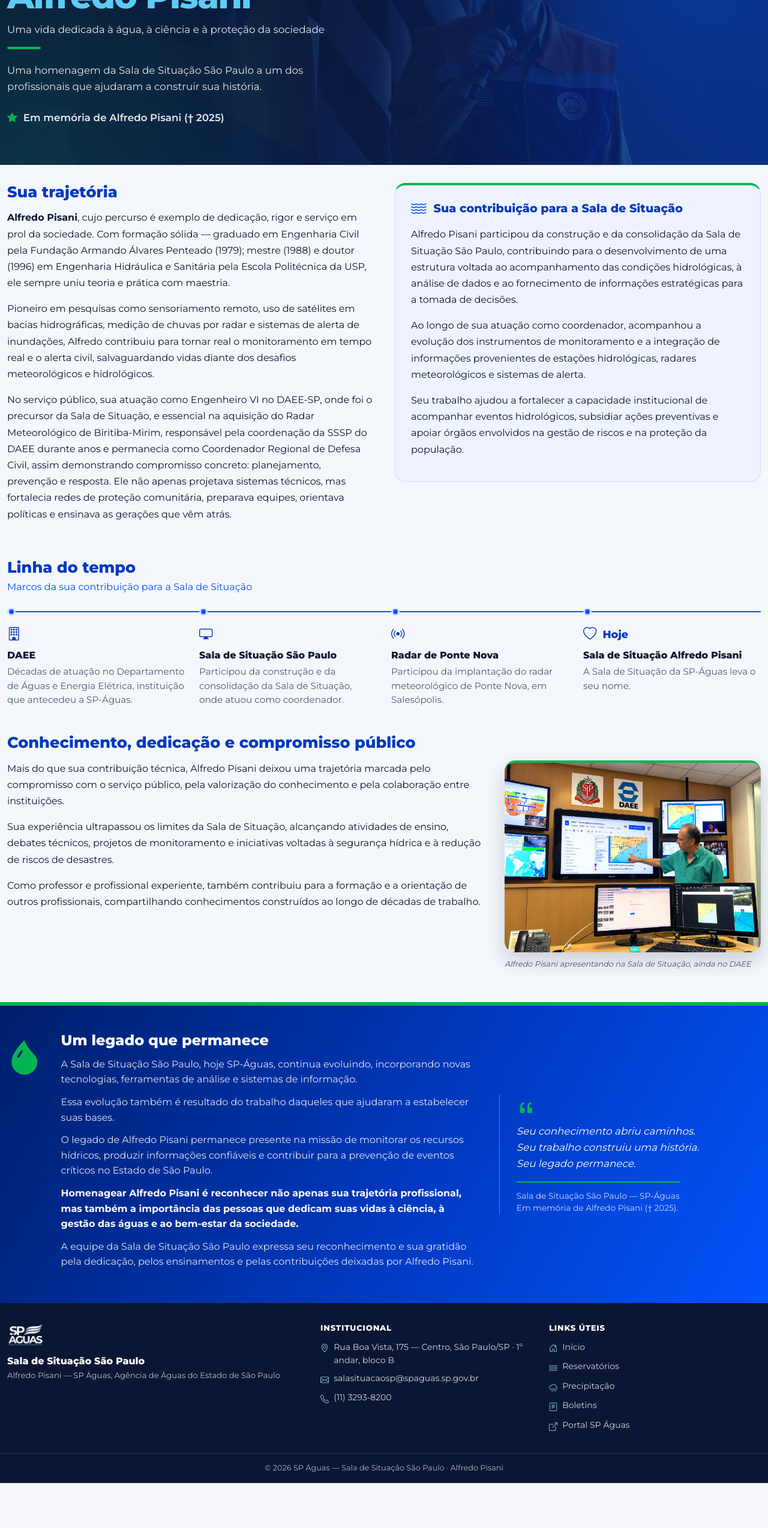
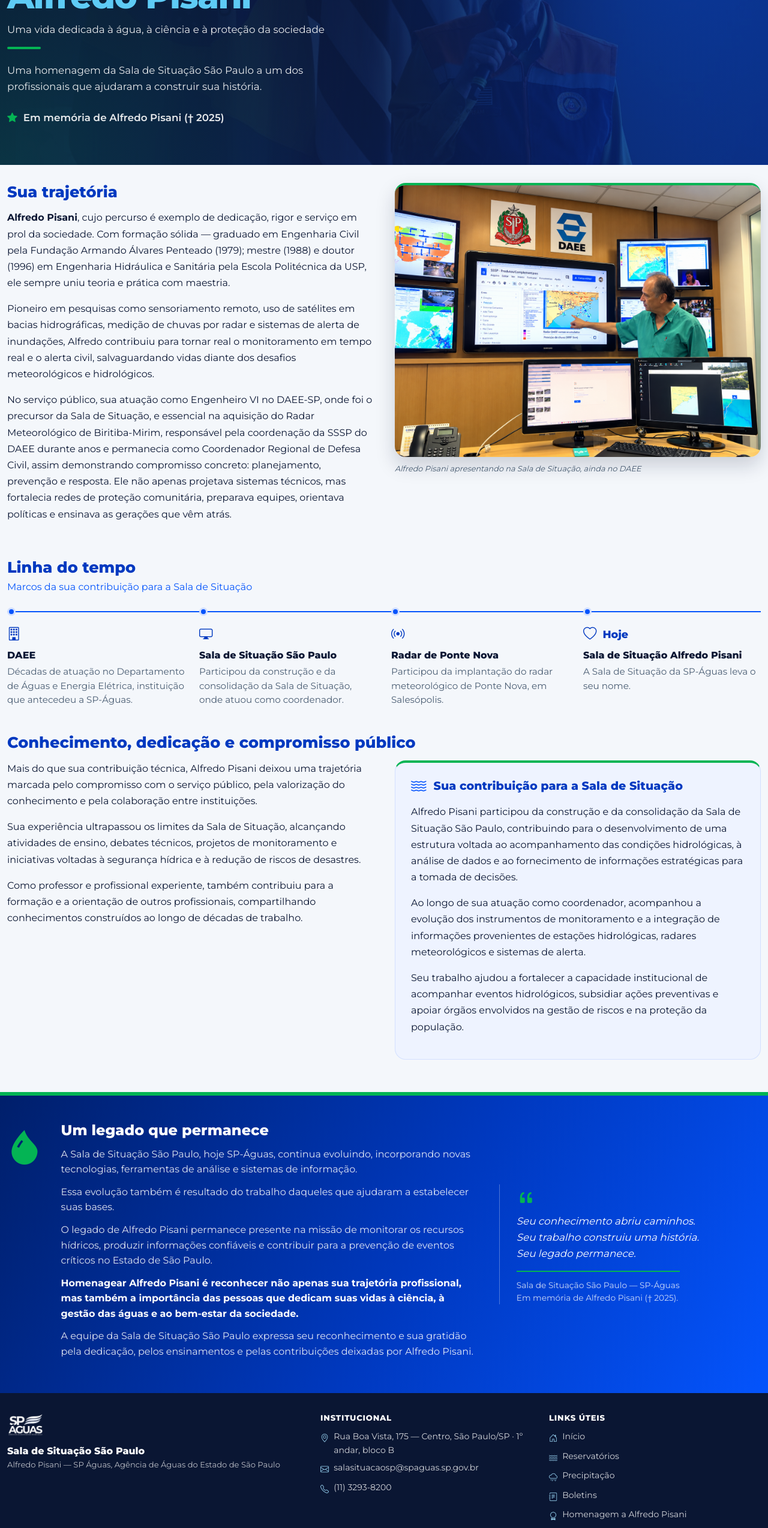
Before and after one commit to corina-alves/ssap, a Next.js app: page /institucional/alfredo-pisani in a window 1280 px wide. Shown: the part 234-2782 px from the top of the page at 60% size. Before the commit the page ends 2707 px from the top, so only its background shows below. Built offline with nearby package versions, Linux system fonts and the light colour scheme.

Commit message:
homenagem no footer, botão baixar pdf e painel de chuva na home modificado com cores referente a intensidade

```diff
--- a/src/app/(site)/institucional/alfredo-pisani/page.tsx
+++ b/src/app/(site)/institucional/alfredo-pisani/page.tsx
@@ -61,14 +61,15 @@
                 <Paragrafo key={t} texto={t} />
               ))}
             </section>
-            <aside className="hm-legado">
-              <h2>
-                <i className="bi bi-water" /> Sua contribuição para a Sala de Situação
-              </h2>
-              {CONTRIBUICAO.map((t) => (
-                <Paragrafo key={t} texto={t} />
-              ))}
-            </aside>
+            {/* ao lado da trajetória, a foto dele na Sala de Situação */}
+            {FOTO_SALA && (
+              <figure className="hm-foto">
+                <div className="hm-foto__imagem">
+                  <Image src={FOTO_SALA.src} alt={FOTO_SALA.legenda} fill sizes="(max-width: 991px) 90vw, 560px" priority />
+                </div>
+                <figcaption>{FOTO_SALA.legenda}</figcaption>
+              </figure>
+            )}
           </div>
 
           <section className="hm-secao">
@@ -90,20 +91,20 @@
 
           <section className="hm-secao hm-texto">
             <h2 className="hm-titulo">Conhecimento, dedicação e compromisso público</h2>
-            <div className={FOTO_SALA ? 'hm-texto__grade' : undefined}>
+            <div className="hm-texto__grade hm-texto__grade--meio">
               <div>
                 {COMPROMISSO.map((t) => (
                   <Paragrafo key={t} texto={t} />
                 ))}
               </div>
-              {FOTO_SALA && (
-                <figure className="hm-foto">
-                  <div className="hm-foto__imagem">
-                    <Image src={FOTO_SALA.src} alt={FOTO_SALA.legenda} fill sizes="(max-width: 991px) 90vw, 480px" />
-                  </div>
-                  <figcaption>{FOTO_SALA.legenda}</figcaption>
-                </figure>
-              )}
+              <aside className="hm-legado">
+                <h2>
+                  <i className="bi bi-water" /> Sua contribuição para a Sala de Situação
+                </h2>
+                {CONTRIBUICAO.map((t) => (
+                  <Paragrafo key={t} texto={t} />
+                ))}
+              </aside>
             </div>
           </section>
 
--- a/src/app/(site)/resolucao_regulatorio_ana_spaguas/page.tsx
+++ b/src/app/(site)/resolucao_regulatorio_ana_spaguas/page.tsx
@@ -36,6 +36,7 @@
       trilha="Resolução ANA/DAEE nº 925/2017"
       kicker="Regulação do Sistema Cantareira"
       titulo="Resolução Conjunta ANA/DAEE nº 925, de 29 de maio de 2017"
+      pdf="/legado/outorga/SistemaCantareira/Resolucao_Conjunta_ANA_DAEE_No_925_de_29-05-2017.pdf"
       ementa="Dispõe sobre as condições de operação para o Sistema Cantareira - SC, delimitado, para fins desta resolução, como o conjunto dos reservatórios Jaguari-Jacareí, Cachoeira, Atibainha e Paiva Castro."
       dados={[
         { icone: 'bi-calendar3', texto: 'Publicada em 31 de maio de 2017' },
--- a/src/components/site/layout.tsx
+++ b/src/components/site/layout.tsx
@@ -125,6 +125,10 @@
                     <Link href="/boletins">Boletins</Link>
                   </li>
                   <li>
+                    <i className="bi bi-award" />
+                    <Link href="/institucional/alfredo-pisani">Homenagem a Alfredo Pisani</Link>
+                  </li>
+                  <li>
                     <i className="bi bi-box-arrow-up-right" />
                     <a href="https://www.spaguas.sp.gov.br/" target="_blank" rel="noopener">
                       Portal SP Águas
--- a/src/conteudo/homenagem-alfredo-pisani.ts
+++ b/src/conteudo/homenagem-alfredo-pisani.ts
@@ -19,7 +19,7 @@
 
 export type Depoimento = { texto: string; autor: string };
 
-/** Foto ao lado do texto "Conhecimento, dedicação e compromisso público" (caminho em public/). Sem ela, o texto ocupa a largura toda. */
+/** Foto dele na Sala de Situação, ao lado de "Sua trajetória" (caminho em public/). Sem ela, a trajetória ocupa a largura toda. */
 export const FOTO_SALA: Foto | null = {
   src: '/legado/img/sssp-daee.png',
   legenda: 'Alfredo Pisani apresentando na Sala de Situação, ainda no DAEE',
--- a/src/styles/legado/pagina-homenagem.css
+++ b/src/styles/legado/pagina-homenagem.css
@@ -106,3 +106,8 @@
 @media (max-width: 575.98px) {
     .hm-fotos { grid-template-columns: 1fr; }
 }
+
+/* Seção "Conhecimento, dedicação e compromisso público": texto e o quadro da contribuição lado a lado */
+@media (min-width: 992px) {
+    .hm-texto__grade--meio { grid-template-columns: minmax(0, 1fr) minmax(0, 1fr); }
+}
```
Also changed, not shown: src/app/(site)/(inicio)/page.tsx (+13 -6 lines), src/styles/legado/index-inline.css (+18 -2 lines).
